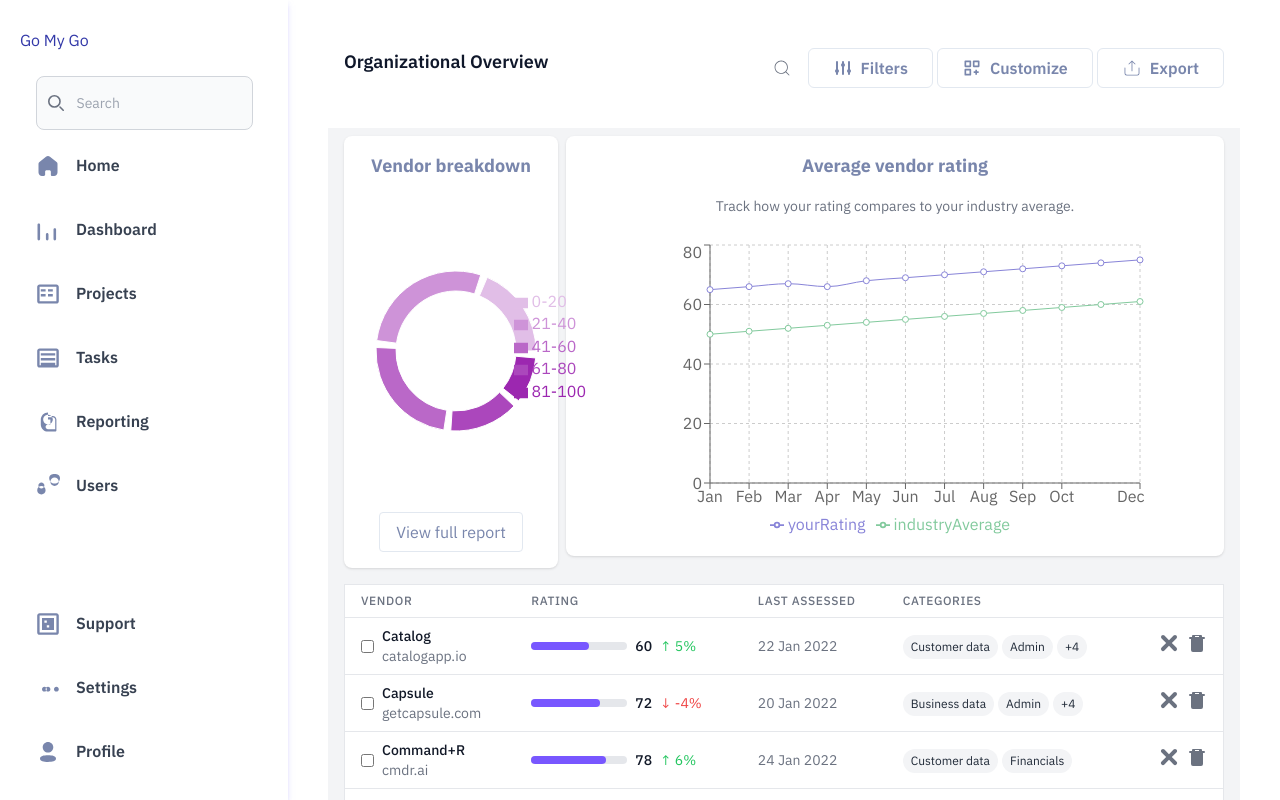
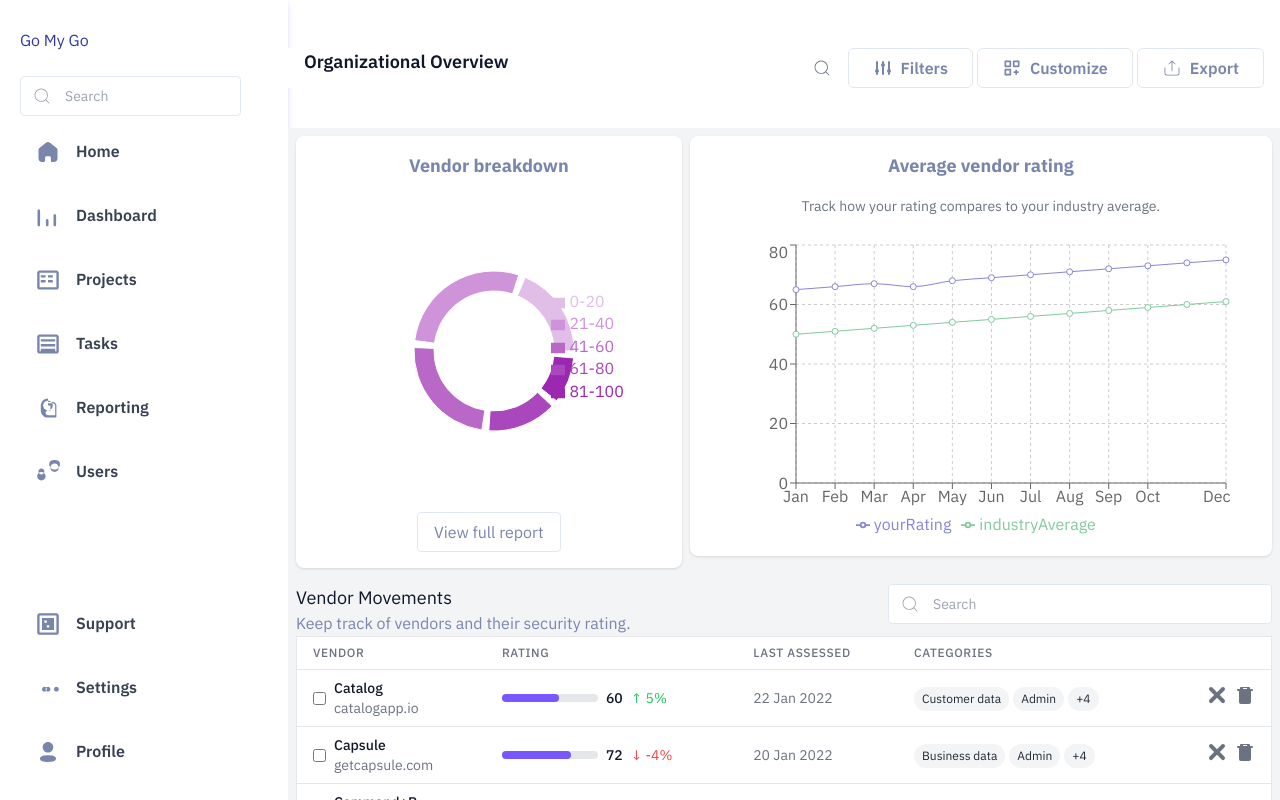
Before and after one commit to nrohitydv/go-my-go, a Next.js app: page /dashboard in a window 1280 px wide. Built offline with nearby package versions, Linux system fonts and the light colour scheme.

Commit message:
Done with table content and adjusted some styling

```diff
--- a/app/(root)/dashboard/page.tsx
+++ b/app/(root)/dashboard/page.tsx
@@ -7,9 +7,9 @@ const DashBoard = () => {
   return (
     <div>
       <Header />
-      <div className="min-h-screen flex flex-col items-center justify-start bg-gray-100 p-4 pt-2">
-        <div className="grid grid-cols-1 md:grid-cols-4 gap-2 w-full max-w-6xl">
-          <div className="md:col-span-1">
+      <div className="min-h-screen flex flex-col items-center justify-start bg-gray-100 p-4 pt-2 md:px-2">
+        <div className="grid grid-cols-1 md:grid-cols-5 gap-2 w-full max-w-6xl">
+          <div className="md:col-span-2">
             <VendorBreakdownChart />
           </div>
           <div className="md:col-span-3">
--- a/app/globals.css
+++ b/app/globals.css
@@ -89,7 +89,7 @@
 @layer utilities {
   /* ===== UTILITIES */
   .wrapper {
-    @apply max-w-5xl mx-auto px-5 md:px-10 w-full text-dark-400 p-16-regular;
+    @apply max-w-5xl mx-auto px-6 md:px-0 w-full text-dark-400 p-16-regular;
   }
 
   .gradient-text {
--- a/components/TableContent.tsx
+++ b/components/TableContent.tsx
@@ -1,5 +1,6 @@
 "use client";
 import React from "react";
+import { CiSearch } from "react-icons/ci";
 type Vendor = {
   id: number;
   name: string;
@@ -87,6 +88,24 @@ const vendors: Vendor[] = [
 const VendorTable: React.FC = () => {
   return (
     <div className="overflow-x-auto">
+      <div className="flex justify-between border border-none">
+        <div>
+          <h5 className="text-lg text-slate-900">Vendor Movements </h5>
+          <p>Keep track of vendors and their security rating. </p>
+        </div>
+        <div className="relative mb-3">
+          <CiSearch
+            fontSize={20}
+            className="text-gray-400 absolute top-1/2 -translate-y-1/2 left-3"
+          />
+
+          <input
+            type="text"
+            placeholder="Search"
+            className="text-sm focus:outline-none active:outline-none h-10 w-[24rem] border border-grey-300 rounded-sm pl-11 pr-4"
+          />
+        </div>
+      </div>
       <table className="min-w-full bg-white border border-gray-200">
         <thead>
           <tr className="w-full border-b border-gray-200">
--- a/components/shared/SideBar.tsx
+++ b/components/shared/SideBar.tsx
@@ -3,6 +3,7 @@ import Link from "next/link";
 import Image from "next/image";
 import { navLinks } from "@/constants";
 import { usePathname } from "next/navigation";
+import { CiSearch } from "react-icons/ci";
 
 const SideBar = () => {
   const pathname = usePathname();
@@ -14,40 +15,18 @@ const SideBar = () => {
         </Link>
         <nav className="sidebar-nav">
           <ul className="sidebar-nav_elements">
-            <form className="max-w-md mx-auto">
-              <label
-                htmlFor="default-search"
-                className="mb-2 text-sm font-medium text-gray-900 sr-only dark:text-white"
-              >
-                Search
-              </label>
             <div className="relative">
-                <div className="absolute inset-y-0 start-0 flex items-center ps-3 pointer-events-none">
-                  <svg
-                    className="w-4 h-4 text-gray-500 dark:text-gray-400"
-                    aria-hidden="true"
-                    xmlns="http://www.w3.org/2000/svg"
-                    fill="none"
-                    viewBox="0 0 20 20"
-                  >
-                    <path
-                      stroke="currentColor"
-                      strokeLinecap="round"
-                      strokeLinejoin="round"
-                      strokeWidth="2"
-                      d="m19 19-4-4m0-7A7 7 0 1 1 1 8a7 7 0 0 1 14 0Z"
+              <CiSearch
+                fontSize={20}
+                className="text-gray-400 absolute top-1/2 -translate-y-1/2 left-3"
               />
-                  </svg>
-                </div>
+
               <input
-                  type="search"
-                  id="default-search"
-                  className="block w-full p-4 ps-10 text-sm text-gray-900 border border-gray-300 rounded-lg bg-gray-50 focus:ring-blue-500 focus:border-blue-500 dark:bg-gray-700 dark:border-gray-600 dark:placeholder-gray-400 dark:text-white dark:focus:ring-blue-500 dark:focus:border-blue-500"
+                type="text"
                 placeholder="Search"
-                  required
+                className="text-sm focus:outline-none active:outline-none h-10  border border-grey-300 rounded-sm pl-11 pr-4"
               />
             </div>
-            </form>
             {navLinks.slice(0, 6).map((link) => {
               const isActive = link.route === pathname;
               return (
```
Lines whose indentation alone changed are shown as unchanged.
